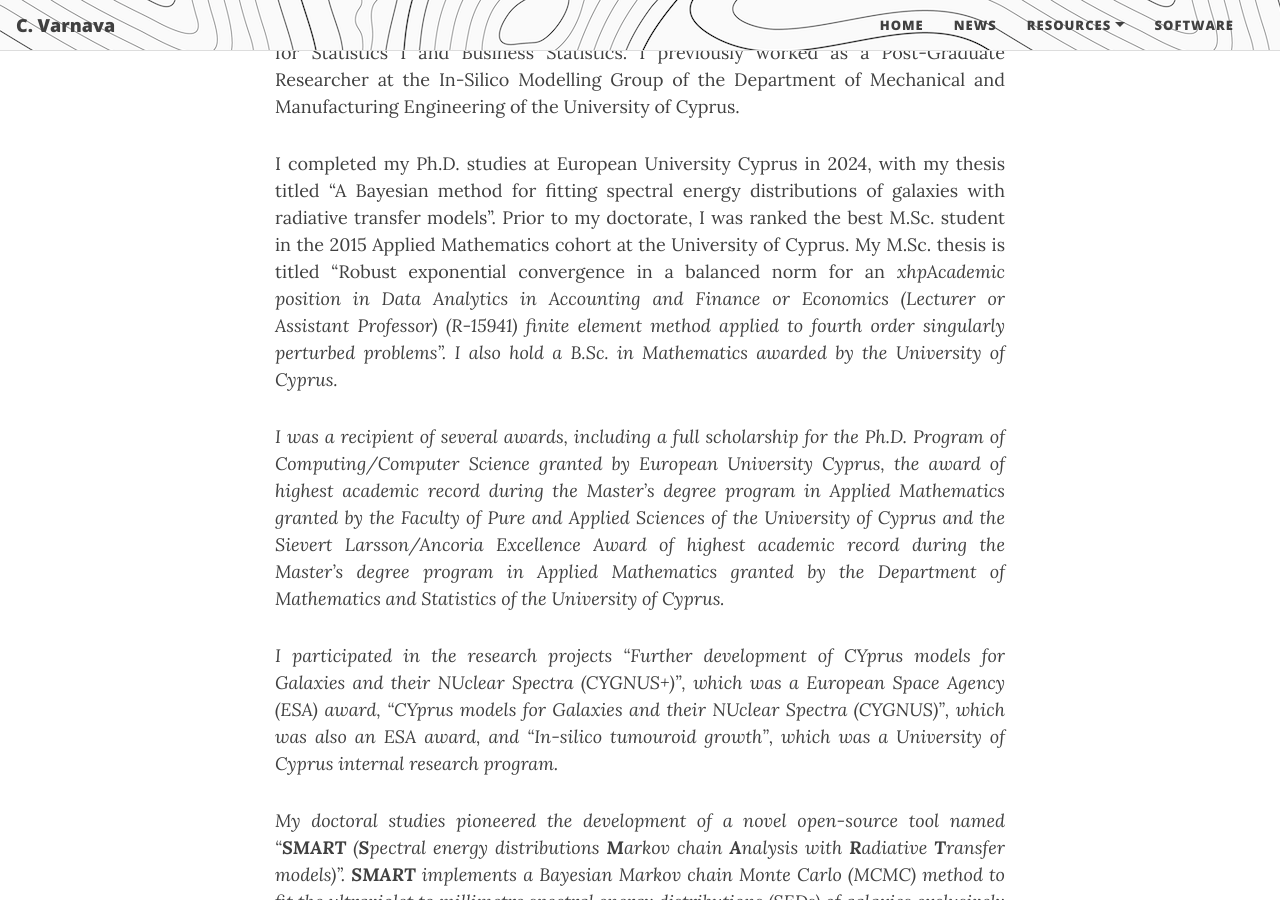
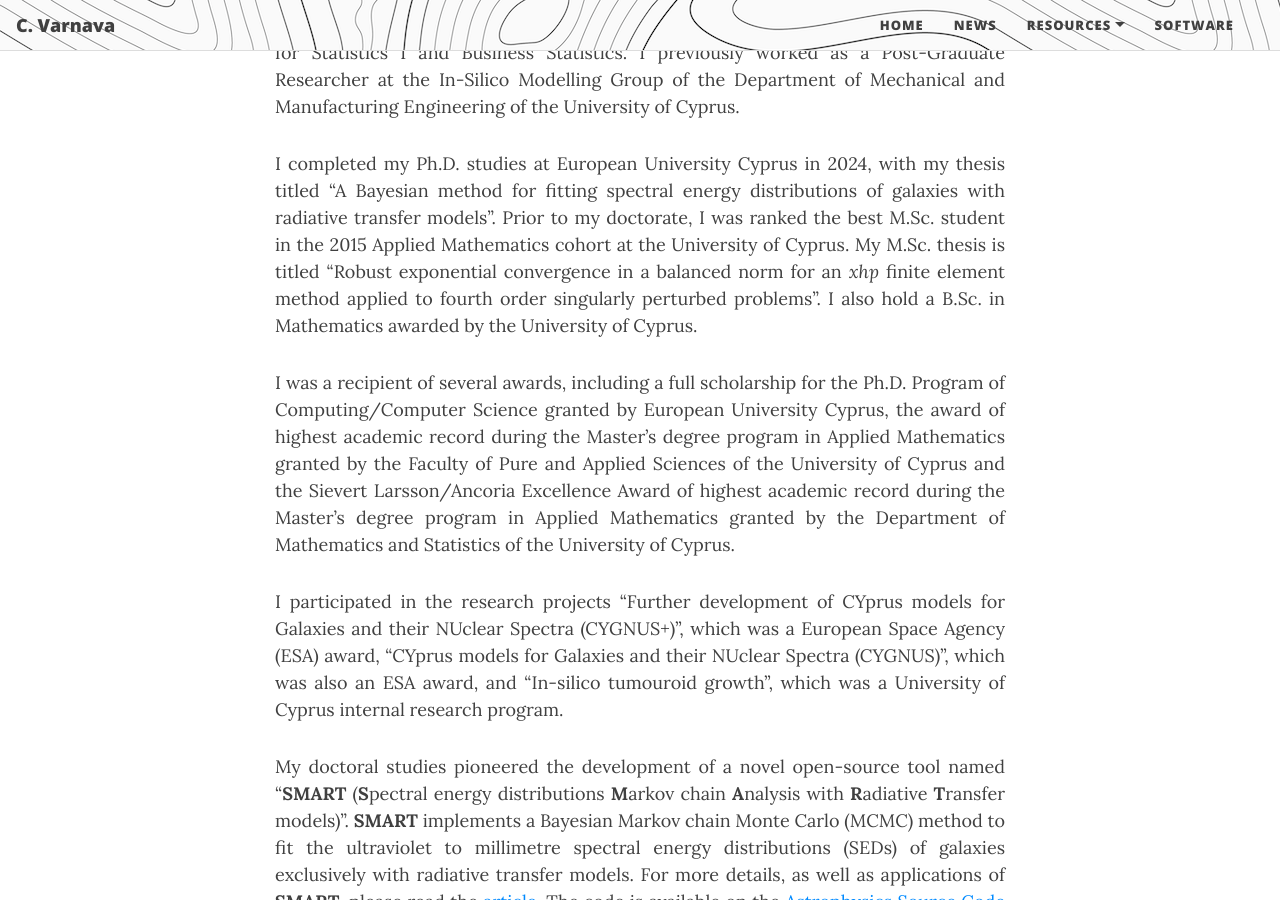
Before and after one commit to ch-var/ch-var.github.io, a Jekyll site: the page built from index.html, in a window 1280 px wide and 900 px high, scrolled down 752 px. Built offline with Jekyll 4.4.1, drawn with Linux system fonts in a browser that asks for light colours; the list of posts is cut into pages by our own code.

Commit message:
Update index.html

```diff
--- a/index.html
+++ b/index.html
@@ -13,7 +13,7 @@ press releases.</p>
 
 <p align='justify'>The last years I worked as a Researcher at Aristarchus Research Center of European University Cyprus. I also worked as a Scientific Collaborator at the Department of Computer Science and Engineering of European University Cyprus, being an instructor for Statistics I and Business Statistics. I previously worked as a Post-Graduate Researcher at the In-Silico Modelling Group of the Department of Mechanical and Manufacturing Engineering of the University of Cyprus.</p>
 
-<p align='justify'>I completed my Ph.D. studies at European University Cyprus in 2024, with my thesis titled “A Bayesian method for fitting spectral energy distributions of galaxies with radiative transfer models”. Prior to my doctorate, I was ranked the best M.Sc. student in the 2015 Applied Mathematics cohort at the University of Cyprus. My M.Sc. thesis is titled “Robust exponential convergence in a balanced norm for an <i>xhpAcademic position in Data Analytics in Accounting and Finance or Economics (Lecturer or Assistant Professor) (R-15941)
+<p align='justify'>I completed my Ph.D. studies at European University Cyprus in 2024, with my thesis titled “A Bayesian method for fitting spectral energy distributions of galaxies with radiative transfer models”. Prior to my doctorate, I was ranked the best M.Sc. student in the 2015 Applied Mathematics cohort at the University of Cyprus. My M.Sc. thesis is titled “Robust exponential convergence in a balanced norm for an <i>xhp</i>
  finite element method applied to fourth order singularly perturbed problems”. I also hold a B.Sc. in Mathematics awarded by the University of Cyprus.</p>
 
 <p align='justify'>I was a recipient of several awards, including a full scholarship for the Ph.D. Program of Computing/Computer Science granted by European University Cyprus, the award of highest academic record during the Master’s degree program in Applied Mathematics granted by the Faculty of Pure and Applied Sciences of the University of Cyprus and the Sievert Larsson/Ancoria Excellence Award of highest academic record during the Master’s degree program in Applied Mathematics granted by the Department of Mathematics and Statistics of the University of Cyprus.</p>
```
